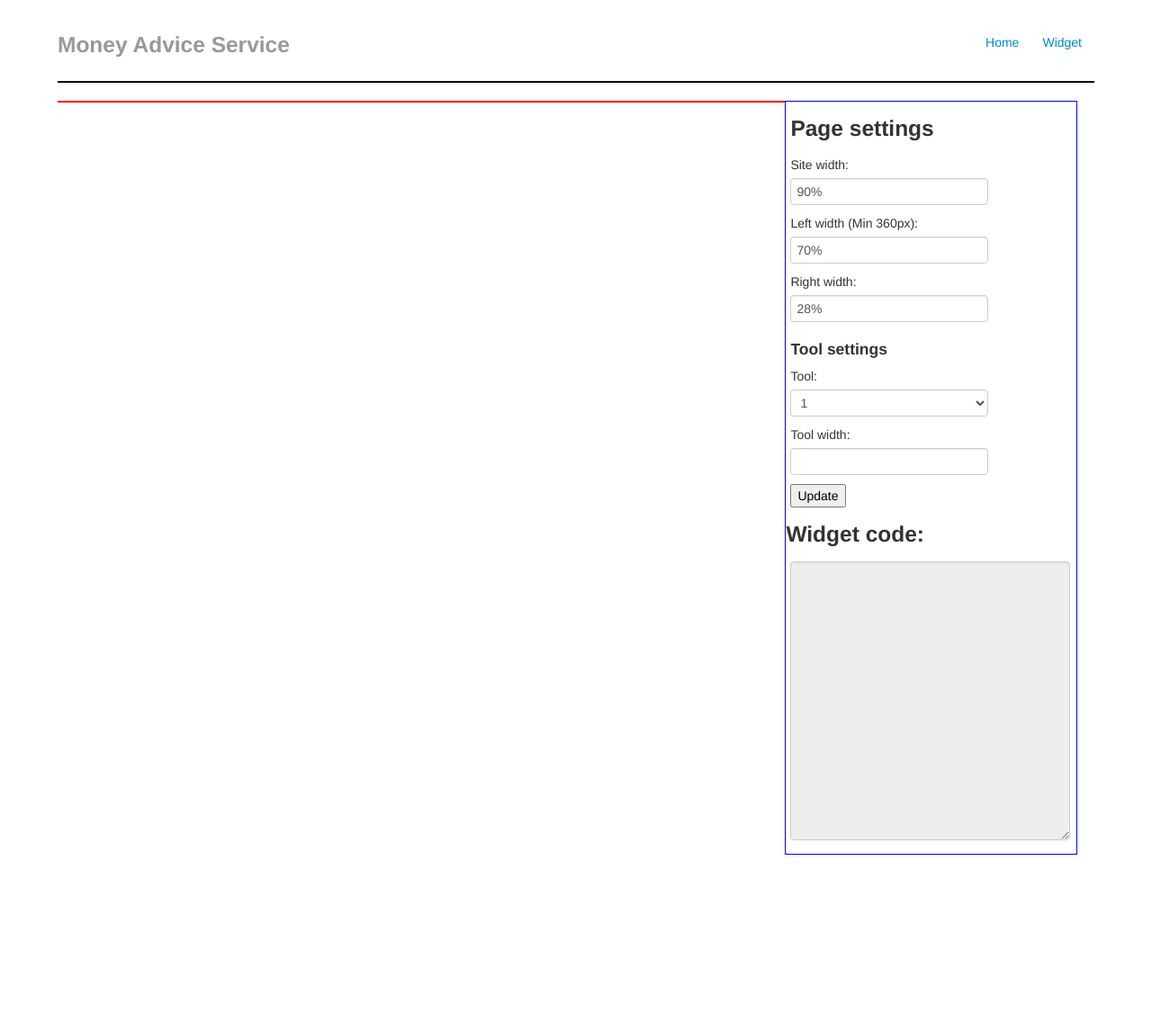
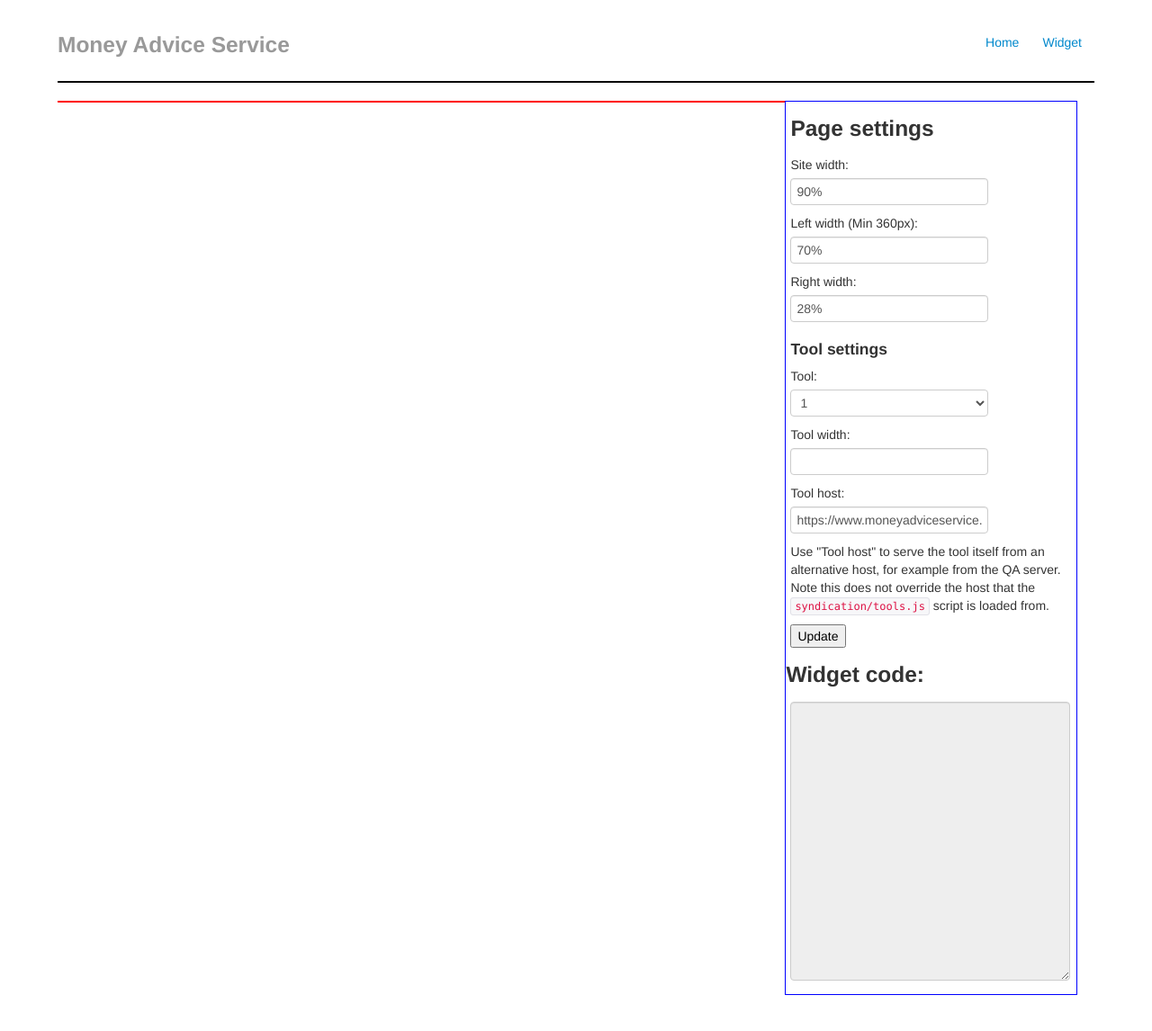
Before and after one commit to moneyadviceservice/test-harness, a Jekyll site: the page built from widgets.html, in a window 1280 px wide. Shown: the whole page at 90% size. Built offline with Jekyll 4.4.1, drawn with Linux system fonts in a browser that asks for light colours; comment, search, counter and statistics services are not loaded; before the commit the page ends 990 px from its top, so only the background shows below that.

Commit message:
Provide a way to serve the syndicated tool from an alternative server

```diff
--- a/widgets.html
+++ b/widgets.html
@@ -59,6 +59,14 @@
                 <div>
                     <label for="tool_width">Tool width:</label>
                     <input type="text" id="tool_width" value="" />
+                </div>
+                <div>
+                    <label for="tool_host_url">Tool host:</label>
+                    <input type="text" id="tool_host_url" value="{{site.public_website_url}}" />
+                    <p>Use "Tool host" to serve the tool itself from an
+                      alternative host, for example from the QA server. Note
+                      this does not override the host that the
+                      <code>syndication/tools.js</code> script is loaded from.</p>
                 </div>
             </section>
             <div>
@@ -123,9 +131,16 @@
 
         $('.settings').on('submit', function(e) {
             var selectedToolId = $(this).find('#tool_id').val(),
-                toolWidth = $('.settings .tool #tool_width').val();
+                toolWidth = $('.settings .tool #tool_width').val(),
+                toolHostUrl = $('.settings .tool #tool_host_url').val();
 
             e.preventDefault();
+
+            if ((toolHostUrl !== '') &&
+                (toolHostUrl !== '{{site.public_website_url}}')) {
+                window.toolsConfig = window.toolsConfig || {};
+                window.toolsConfig['syndication_url'] = toolHostUrl;
+            }
 
             update();
 
```
